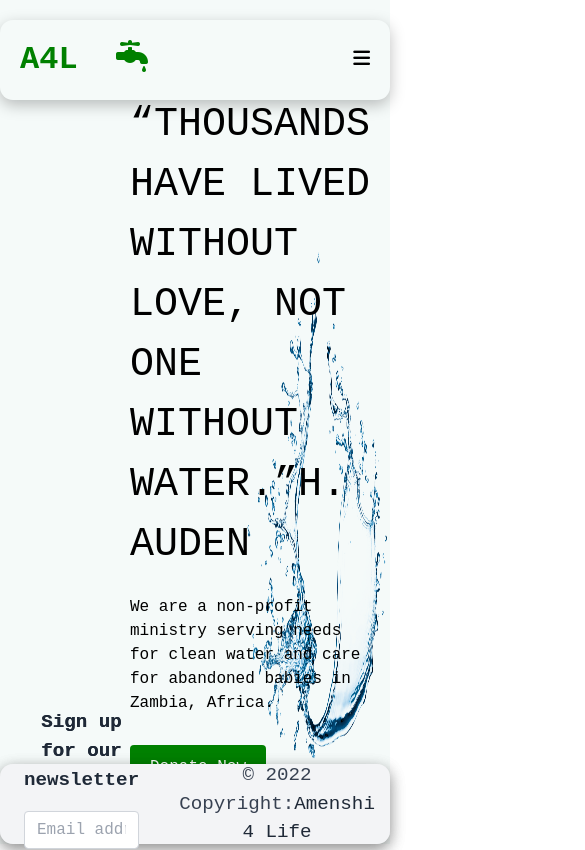
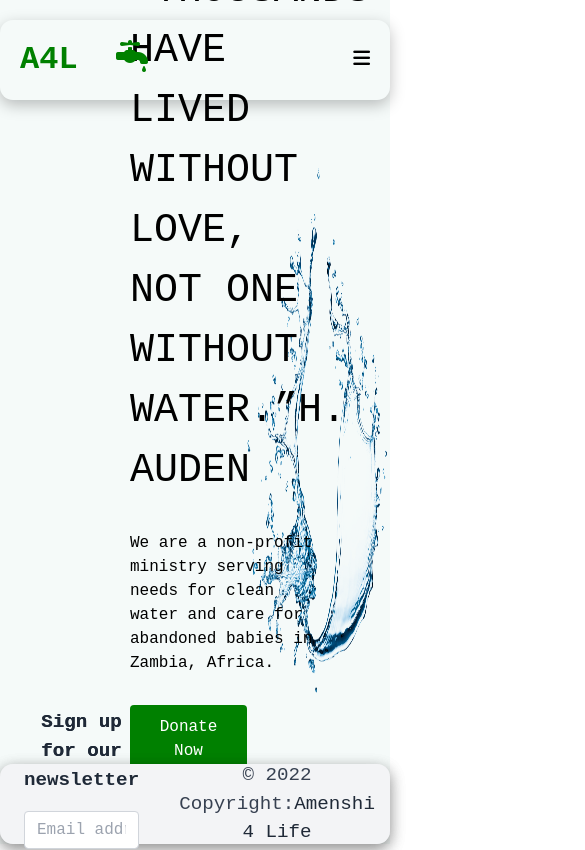
Before and after one commit to misheck12/amenshi_4_life, a React (Create React App) app: page / in a window 390 px wide. Shown: the top 850 px of the page, 585 px wide, since content can reach past the window. Built offline with nearby package versions, Linux system fonts and the light colour scheme.

Commit message:
responsive

```diff
--- a/src/component/Home/Home.css
+++ b/src/component/Home/Home.css
@@ -30,7 +30,7 @@
     background-image: url(./img/home3.png);
     background-size: 100% 120%;
     background-repeat: no-repeat;
-    margin-top: 100px;
+    margin-top: 4%;
 
 }
 
@@ -162,4 +162,32 @@
     border-radius: 4px;
 }
 
-@media
+@media only screen and (max-width: 960px){
+    .Home{
+        width: 100%;
+        padding-top: 30px;
+    }
+
+    .Home-header{
+        margin: 0 auto;
+        width: 100%;
+        display: flex;
+        flex-direction: column;
+    }
+
+    .Home-header h1{
+        width: 100%;
+        padding-top: 20px;
+        margin: 0 auto;
+    }
+
+    .Home-header p{
+        width: 100%;
+        padding-top: 30px;
+        margin: 0 auto;
+    }
+
+    .Home-header-btn{
+        width: 30%;
+    }
+}
```
